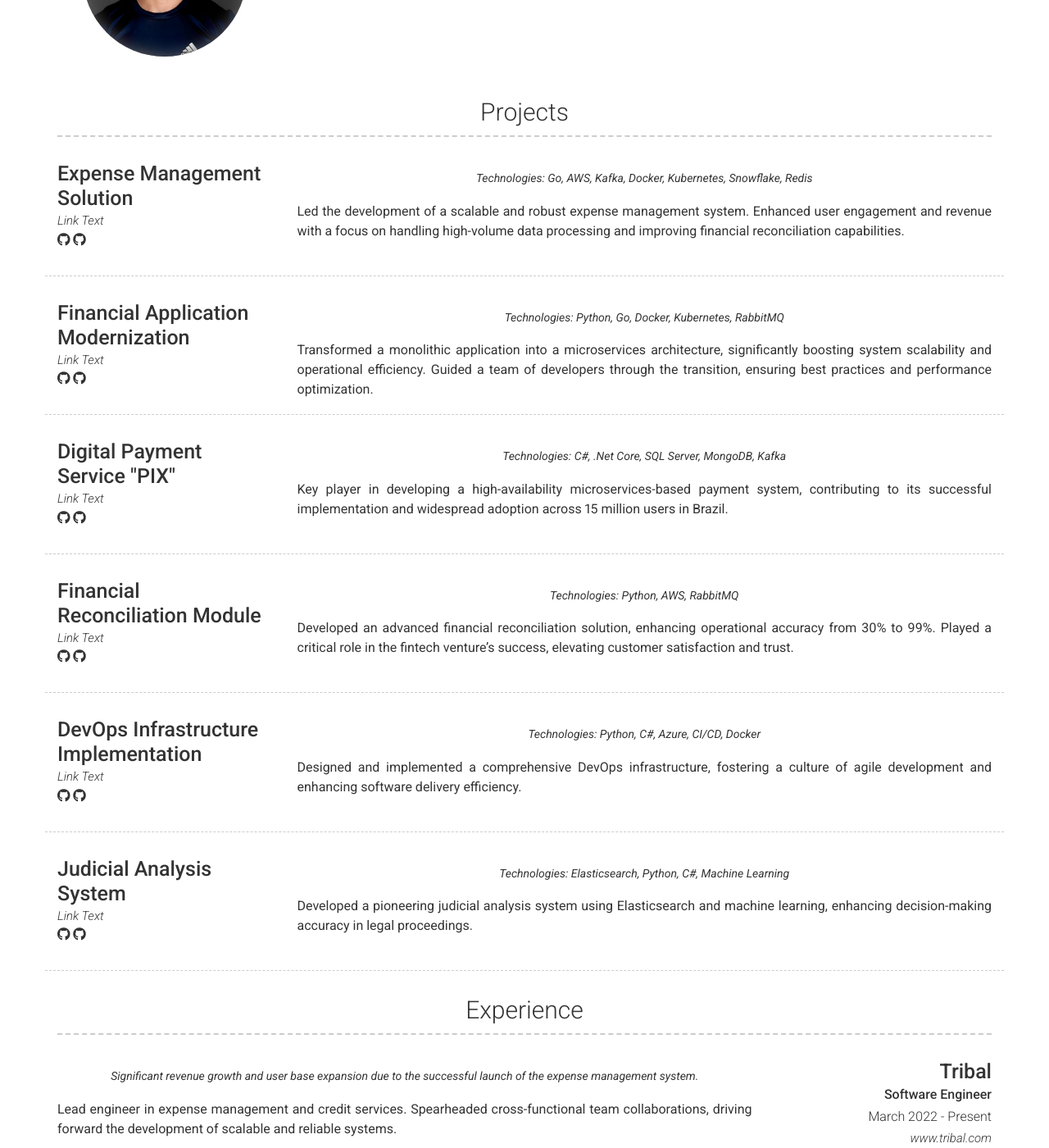
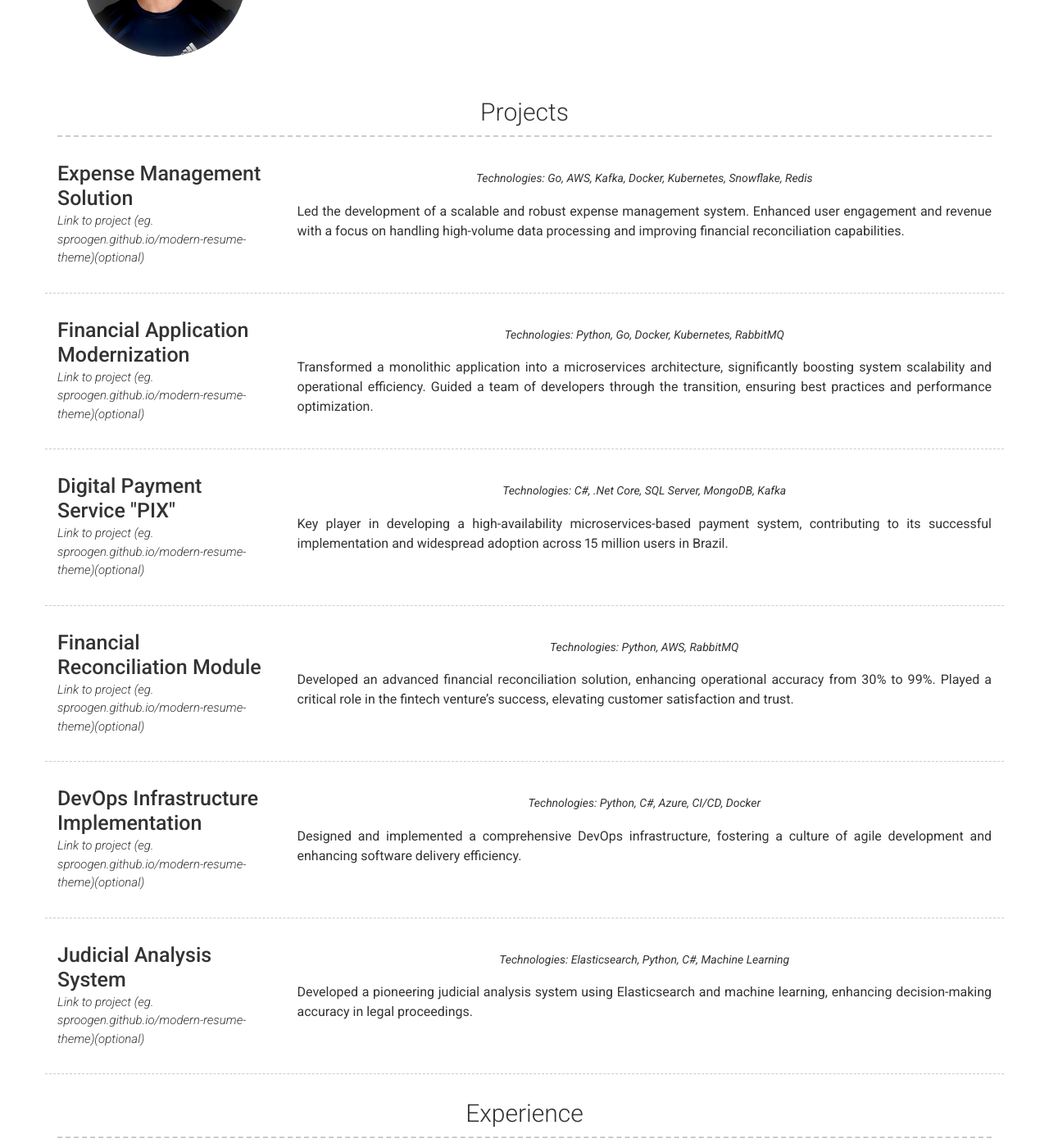
Before and after one commit to AndersonMonteiro/andersonmont-site, a Jekyll site: the page built from index.md, in a window 1280 px wide and 1400 px high, scrolled down 460 px. Shown: the whole window at 82% size. Built offline with Jekyll 4.4.1, drawn with Linux system fonts in a browser that asks for light colours; nearby versions of some CDN libraries.

Commit message:
disable link to projects

```diff
--- a/_config.yml
+++ b/_config.yml
@@ -41,14 +41,14 @@ content:
                       # other value (or no value) means no border will be displayed
         title: Expense Management Solution
         link: Link to project (eg. sproogen.github.io/modern-resume-theme)(optional)
-        link_text: Link Text
-        additional_links:
-          - title:  Github page for project (eg. sproogen/modern-resume-theme)
-            icon: fab fa-github
-            url: Link to project (eg. sproogen.github.io/modern-resume-theme)(optional)
-          - title:  Github page for project (eg. sproogen/modern-resume-theme)
-            icon: fab fa-github
-            url: Link to project (eg. sproogen.github.io/modern-resume-theme)(optional)
+        # link_text: Link Text
+        # additional_links:
+        #   - title:  Github page for project (eg. sproogen/modern-resume-theme)
+        #     icon: fab fa-github
+        #     url: Link to project (eg. sproogen.github.io/modern-resume-theme)(optional)
+        #   - title:  Github page for project (eg. sproogen/modern-resume-theme)
+        #     icon: fab fa-github
+        #     url: Link to project (eg. sproogen.github.io/modern-resume-theme)(optional)
         quote: >
           Technologies: Go, AWS, Kafka, Docker, Kubernetes, Snowflake, Redis
         description: | # this will include new lines to allow paragraphs
@@ -58,14 +58,14 @@ content:
         border: weak
         title: Financial Application Modernization
         link: Link to project (eg. sproogen.github.io/modern-resume-theme)(optional)
-        link_text: Link Text
-        additional_links:
-          - title:  Github page for project (eg. sproogen/modern-resume-theme)
-            icon: fab fa-github
-            url: Link to project (eg. sproogen.github.io/modern-resume-theme)(optional)
-          - title:  Github page for project (eg. sproogen/modern-resume-theme)
-            icon: fab fa-github
-            url: Link to project (eg. sproogen.github.io/modern-resume-theme)(optional)
+        # link_text: Link Text
+        # additional_links:
+        #   - title:  Github page for project (eg. sproogen/modern-resume-theme)
+        #     icon: fab fa-github
+        #     url: Link to project (eg. sproogen.github.io/modern-resume-theme)(optional)
+        #   - title:  Github page for project (eg. sproogen/modern-resume-theme)
+        #     icon: fab fa-github
+        #     url: Link to project (eg. sproogen.github.io/modern-resume-theme)(optional)
         quote: >
           Technologies: Python, Go, Docker, Kubernetes, RabbitMQ
         description: |
@@ -75,14 +75,14 @@ content:
         border: weak
         title: Digital Payment Service "PIX"
         link: Link to project (eg. sproogen.github.io/modern-resume-theme)(optional)
-        link_text: Link Text
-        additional_links:
-          - title:  Github page for project (eg. sproogen/modern-resume-theme)
-            icon: fab fa-github
-            url: Link to project (eg. sproogen.github.io/modern-resume-theme)(optional)
-          - title:  Github page for project (eg. sproogen/modern-resume-theme)
-            icon: fab fa-github
-            url: Link to project (eg. sproogen.github.io/modern-resume-theme)(optional)
+        # link_text: Link Text
+        # additional_links:
+        #   - title:  Github page for project (eg. sproogen/modern-resume-theme)
+        #     icon: fab fa-github
+        #     url: Link to project (eg. sproogen.github.io/modern-resume-theme)(optional)
+        #   - title:  Github page for project (eg. sproogen/modern-resume-theme)
+        #     icon: fab fa-github
+        #     url: Link to project (eg. sproogen.github.io/modern-resume-theme)(optional)
         quote: >
           Technologies: C#, .Net Core, SQL Server, MongoDB, Kafka
         description: |
@@ -92,14 +92,14 @@ content:
         border: weak
         title: Financial Reconciliation Module
         link: Link to project (eg. sproogen.github.io/modern-resume-theme)(optional)
-        link_text: Link Text
-        additional_links:
-          - title:  Github page for project (eg. sproogen/modern-resume-theme)
-            icon: fab fa-github
-            url: Link to project (eg. sproogen.github.io/modern-resume-theme)(optional)
-          - title:  Github page for project (eg. sproogen/modern-resume-theme)
-            icon: fab fa-github
-            url: Link to project (eg. sproogen.github.io/modern-resume-theme)(optional)
+        # link_text: Link Text
+        # additional_links:
+        #   - title:  Github page for project (eg. sproogen/modern-resume-theme)
+        #     icon: fab fa-github
+        #     url: Link to project (eg. sproogen.github.io/modern-resume-theme)(optional)
+        #   - title:  Github page for project (eg. sproogen/modern-resume-theme)
+        #     icon: fab fa-github
+        #     url: Link to project (eg. sproogen.github.io/modern-resume-theme)(optional)
         quote: >
           Technologies: Python, AWS, RabbitMQ
         description: |
@@ -109,14 +109,14 @@ content:
         border: weak
         title: DevOps Infrastructure Implementation
         link: Link to project (eg. sproogen.github.io/modern-resume-theme)(optional)
-        link_text: Link Text
-        additional_links:
-          - title:  Github page for project (eg. sproogen/modern-resume-theme)
-            icon: fab fa-github
-            url: Link to project (eg. sproogen.github.io/modern-resume-theme)(optional)
-          - title:  Github page for project (eg. sproogen/modern-resume-theme)
-            icon: fab fa-github
-            url: Link to project (eg. sproogen.github.io/modern-resume-theme)(optional)
+        # link_text: Link Text
+        # additional_links:
+        #   - title:  Github page for project (eg. sproogen/modern-resume-theme)
+        #     icon: fab fa-github
+        #     url: Link to project (eg. sproogen.github.io/modern-resume-theme)(optional)
+        #   - title:  Github page for project (eg. sproogen/modern-resume-theme)
+        #     icon: fab fa-github
+        #     url: Link to project (eg. sproogen.github.io/modern-resume-theme)(optional)
         quote: >
           Technologies: Python, C#, Azure, CI/CD, Docker
         description: |
@@ -126,14 +126,14 @@ content:
         border: weak
         title: Judicial Analysis System
         link: Link to project (eg. sproogen.github.io/modern-resume-theme)(optional)
-        link_text: Link Text
-        additional_links:
-          - title:  Github page for project (eg. sproogen/modern-resume-theme)
-            icon: fab fa-github
-            url: Link to project (eg. sproogen.github.io/modern-resume-theme)(optional)
-          - title:  Github page for project (eg. sproogen/modern-resume-theme)
-            icon: fab fa-github
-            url: Link to project (eg. sproogen.github.io/modern-resume-theme)(optional)
+        # link_text: Link Text
+        # additional_links:
+        #   - title:  Github page for project (eg. sproogen/modern-resume-theme)
+        #     icon: fab fa-github
+        #     url: Link to project (eg. sproogen.github.io/modern-resume-theme)(optional)
+        #   - title:  Github page for project (eg. sproogen/modern-resume-theme)
+        #     icon: fab fa-github
+        #     url: Link to project (eg. sproogen.github.io/modern-resume-theme)(optional)
         quote: >
           Technologies: Elasticsearch, Python, C#, Machine Learning
         description: |
```
